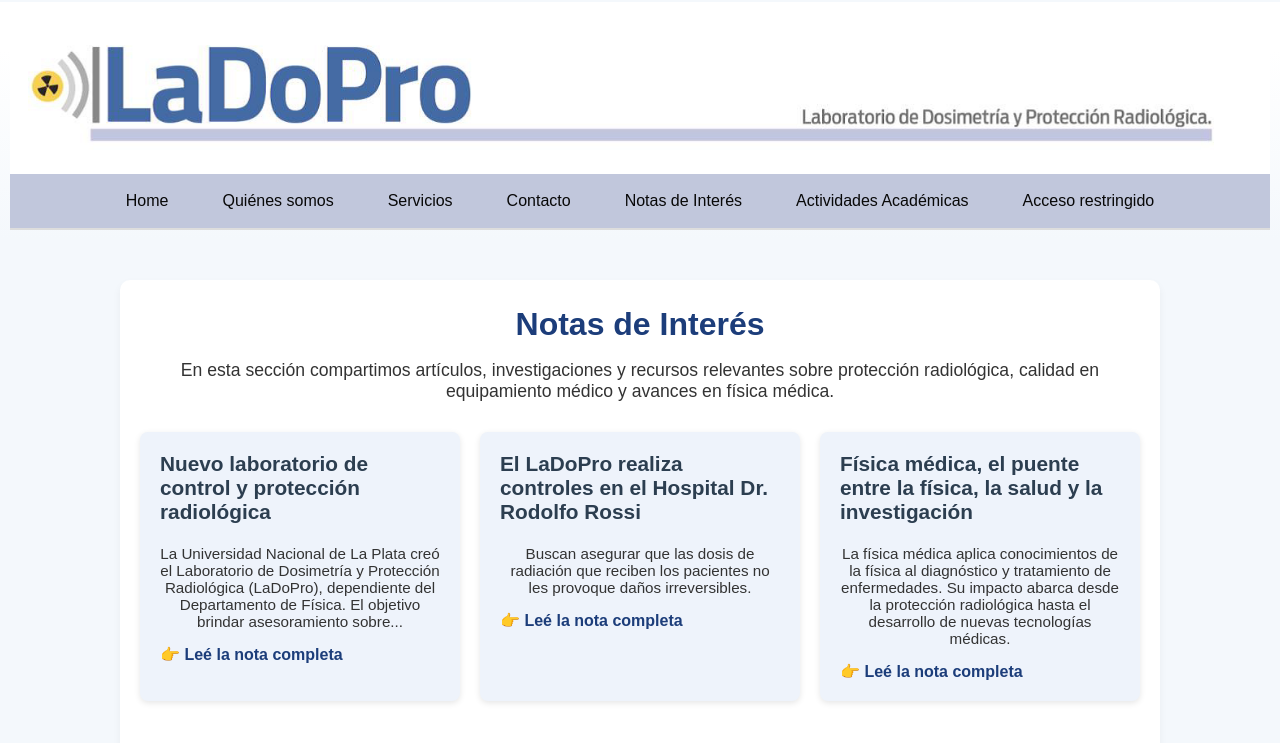
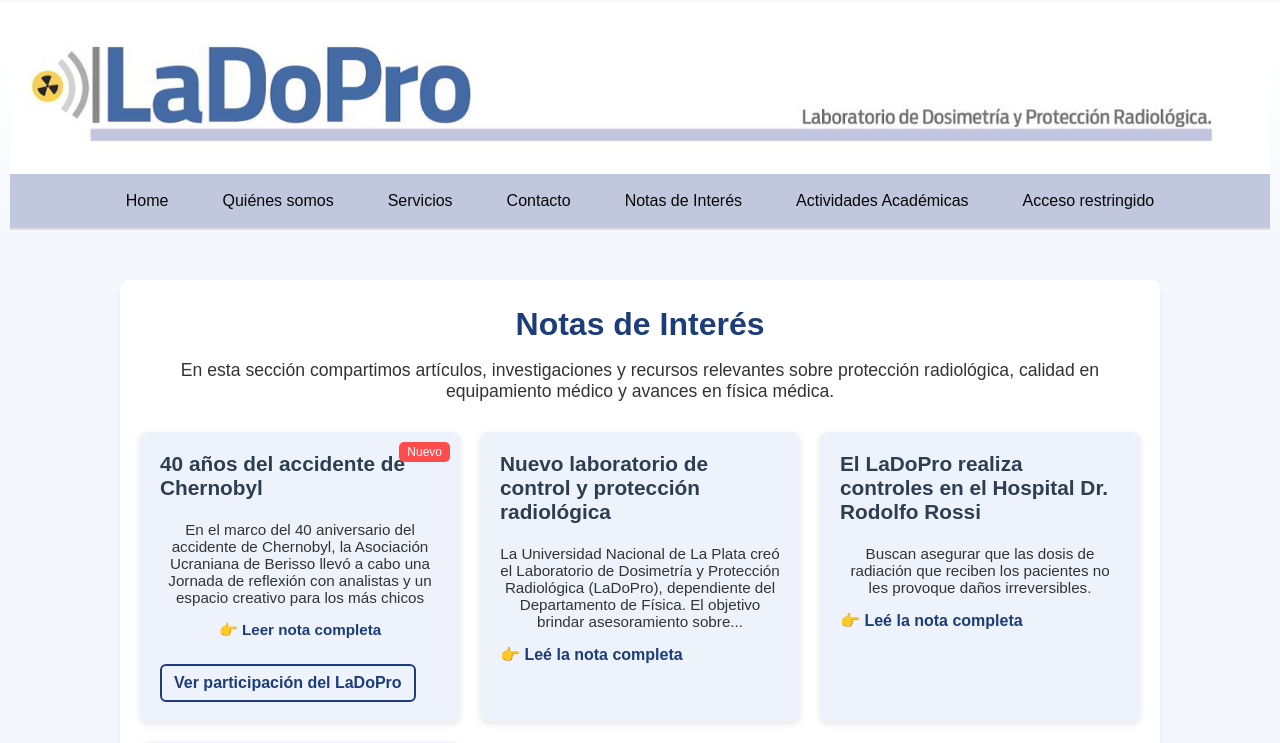
Before and after one commit to vene23/LaDoPro_web, a Django app: page /formulario/ in a window 1280 px wide. Shown: the top 743 px of the page. Run offline with Django 5.2, Linux system fonts and the light colour scheme.

Commit message:
Sección notas mejorada, badges nuevos, fixes CSS y links a divulgación

```diff
--- a/sitio_publico/static/css/notas_interes.css
+++ b/sitio_publico/static/css/notas_interes.css
@@ -48,6 +48,44 @@ body {
   border-radius: 8px;
   box-shadow: 0 2px 6px rgba(0,0,0,0.1);
   transition: transform 0.6s ease;
+  position: relative;
+}
+
+.badge-nuevo {
+    background: #ff4d4d;
+    color: white;
+    font-size: 12px;
+    padding: 3px 8px;
+    border-radius: 5px;
+    position: absolute;
+    top: 10px;
+    right: 10px;
+}
+.link-principal {
+  margin-bottom: 10px;
+}
+
+.link-principal a {
+  color: #1c3d7a;
+  font-weight: bold;
+  text-decoration: none;
+}
+
+.boton-secundario {
+  display: inline-block;
+  margin-top: 10px;
+  padding: 8px 12px;
+  border: 2px solid #1c3d7a;
+  border-radius: 6px;
+  color: #1c3d7a;
+  text-decoration: none;
+  font-weight: bold;
+  transition: all 0.3s ease;
+}
+
+.boton-secundario:hover {
+  background-color: #1c3d7a;
+  color: white;
 }
 
 .nota-card:hover {
--- a/sitio_publico/templates/public/notas_extra.html
+++ b/sitio_publico/templates/public/notas_extra.html
@@ -3,9 +3,10 @@
     <h3>Nuevas Notas</h3>
     <h2></h2>
     <p></p>
-    <a href="#" class="boton-info"> ☢ Estamos actualizando esta sección</a>
+    <a href="#" class="boton-info"> ☢ Las notas más recientes se publican al inicio de esta sección.</a>
+
 </div>
-<!-- Más nota-card si querés -->
+<!-- Más nota-card -->
 </div>
 <p class="notas-intro">
 Seguimos compartiendo avances y experiencias en Física Médica y la protección radiológica.
--- a/sitio_publico/templates/public/notas_interes.html
+++ b/sitio_publico/templates/public/notas_interes.html
@@ -14,6 +14,20 @@
 
 <div class="notas-contenido">
 <div class="notas-grid">
+    <div class="nota-card nueva">
+    <span class="badge-nuevo">Nuevo</span>
+    <h3>40 años del accidente de Chernobyl</h3>
+    <p>En el marco del 40 aniversario del accidente de Chernobyl, la Asociación Ucraniana de Berisso llevó a cabo una Jornada de reflexión con analistas y un espacio creativo para los más chicos</p>
+    <p class="link-principal">
+        <a href="https://www.eldia.com/nota/2026-4-27-2-41-18-una-huella-que-persiste-berisso-recordo-chernobyl-con-emocion-y-conciencia-la-ciudad" target="_blank">
+            👉 Leer nota completa
+        </a>
+    </p>
+
+    <a href="{% url 'actividades_academicas' %}#anio-Divulgacion" class="boton-secundario">
+        Ver participación del LaDoPro
+    </a>
+    </div>
     <div class="nota-card">
     <h3>Nuevo laboratorio de control y protección radiológica</h3>
     <p>La Universidad Nacional de La Plata creó el Laboratorio de Dosimetría y Protección Radiológica (LaDoPro), dependiente del Departamento de Física. El  objetivo  brindar asesoramiento sobre...</p>
```
Also changed, not shown: sitio_publico/templates/public/actividades_academicas.html (+56 -0 lines), sitio_publico/static/image/chernobyl1.jpg (added), sitio_publico/static/image/chernobyl2.jpg (added), sitio_publico/static/image/chernobyl3.jpg (added), 1 other file.
